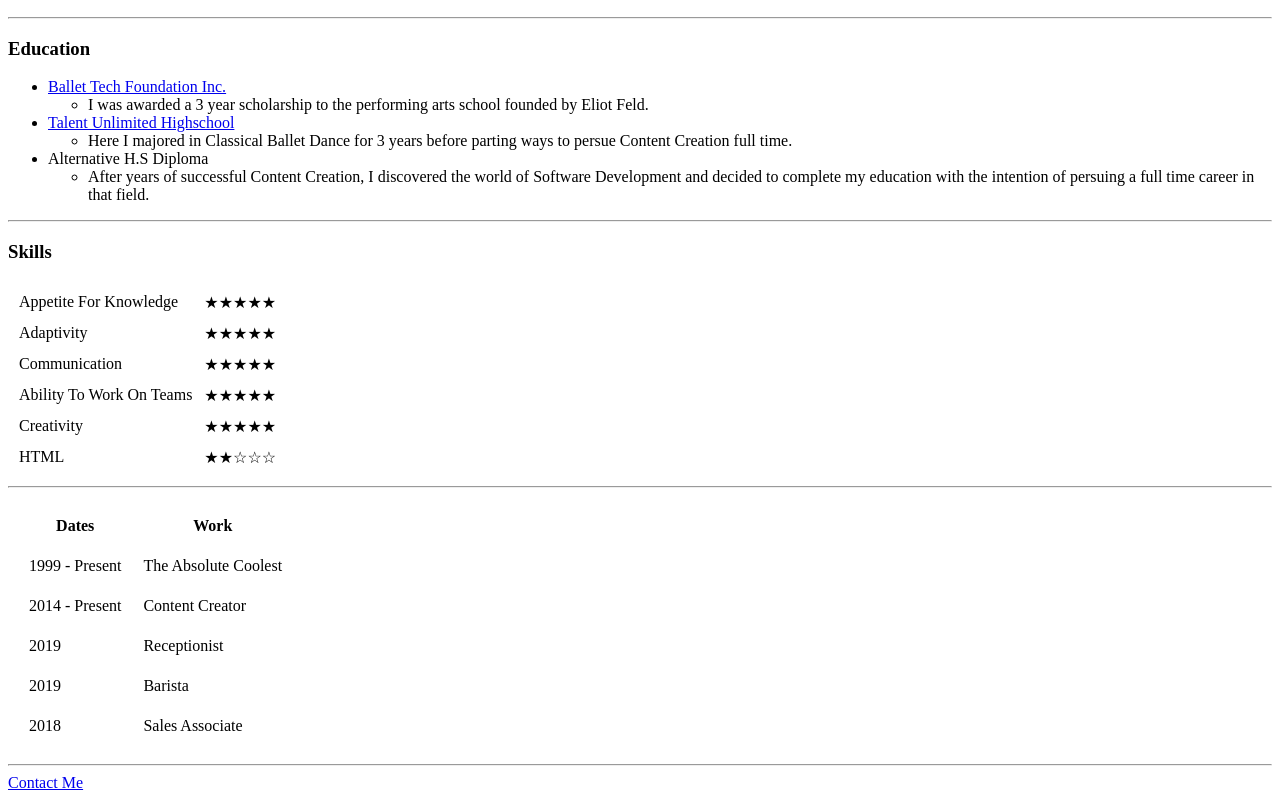
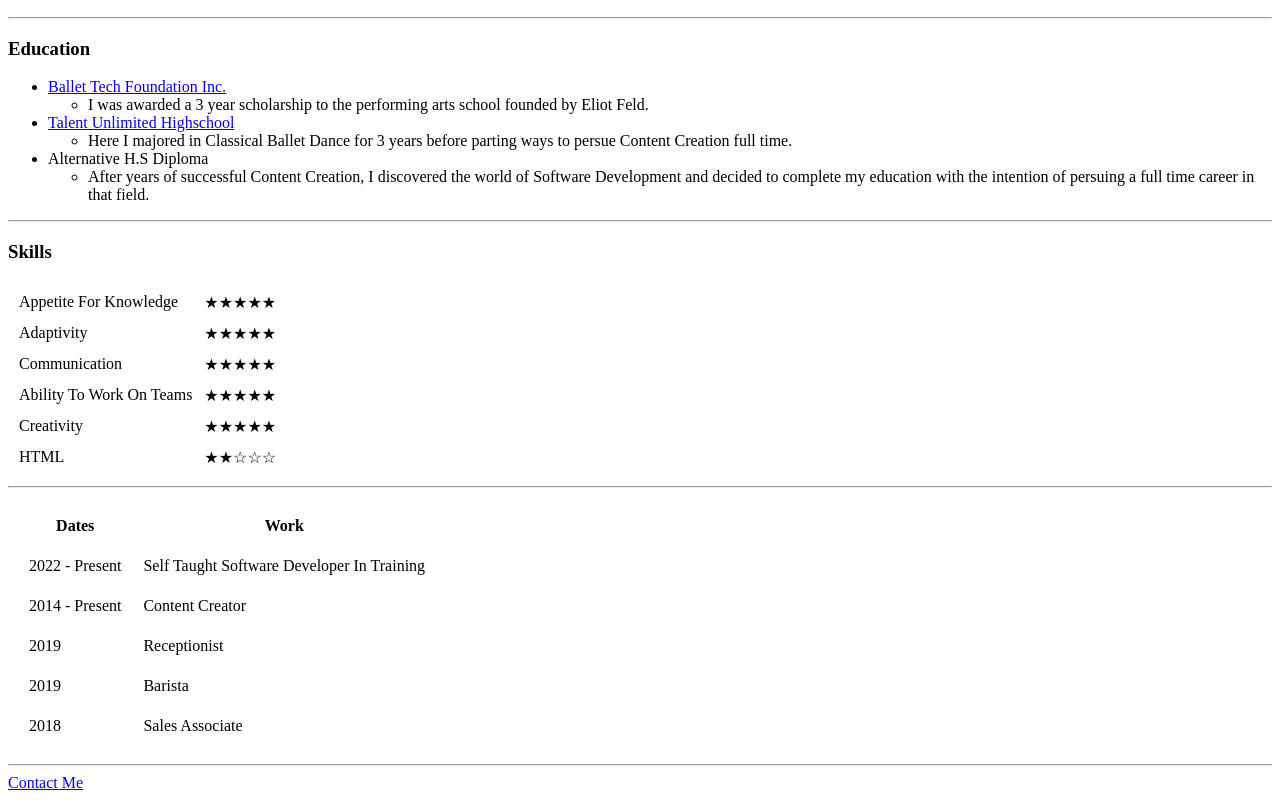
Before and after one commit to VenusMarquez/cv, a plain HTML site: page index.html in a window 1280 px wide. Shown: the part 495-1295 px from the top of the page. Drawn offline with Linux system fonts and the light colour scheme.

Commit message:
Changed working experience

```diff
--- a/index.html
+++ b/index.html
@@ -95,8 +95,8 @@
     </thead>
     <tbody>
       <tr>
-        <td>1999 - Present</td>
-        <td>The Absolute Coolest</td>
+        <td>2022 - Present</td>
+        <td>Self Taught Software Developer In Training</td>
       </tr>
       <tr>
         <td>2014 - Present</td>
```
